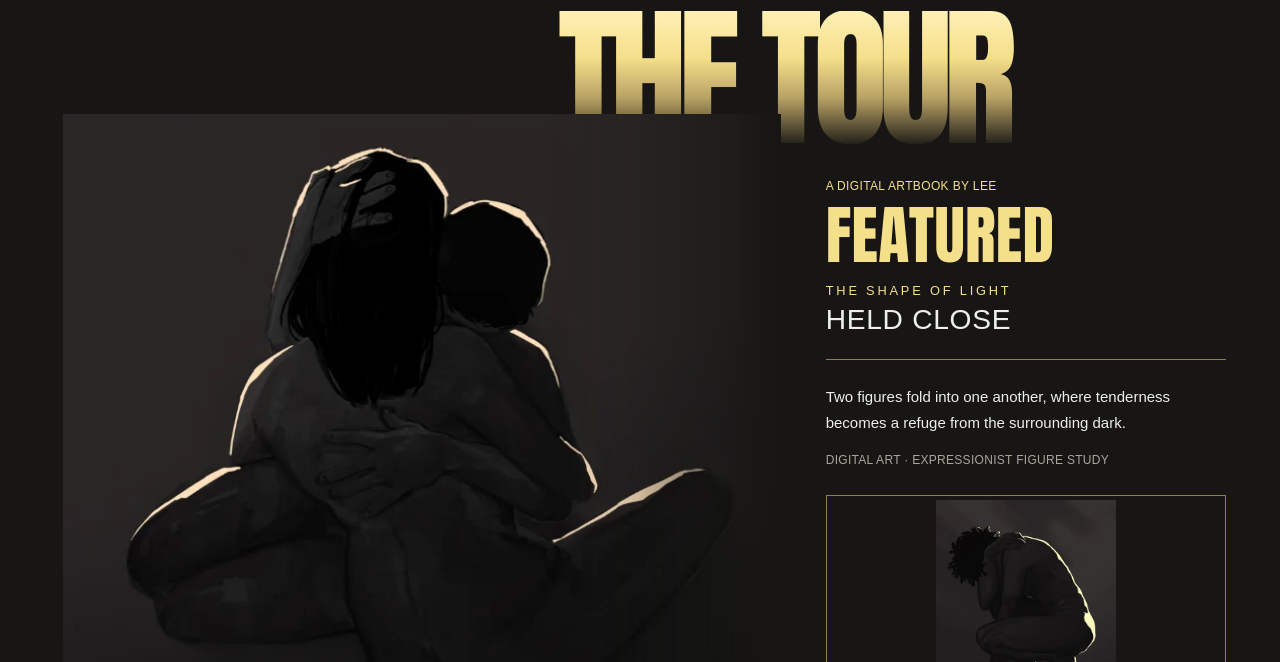
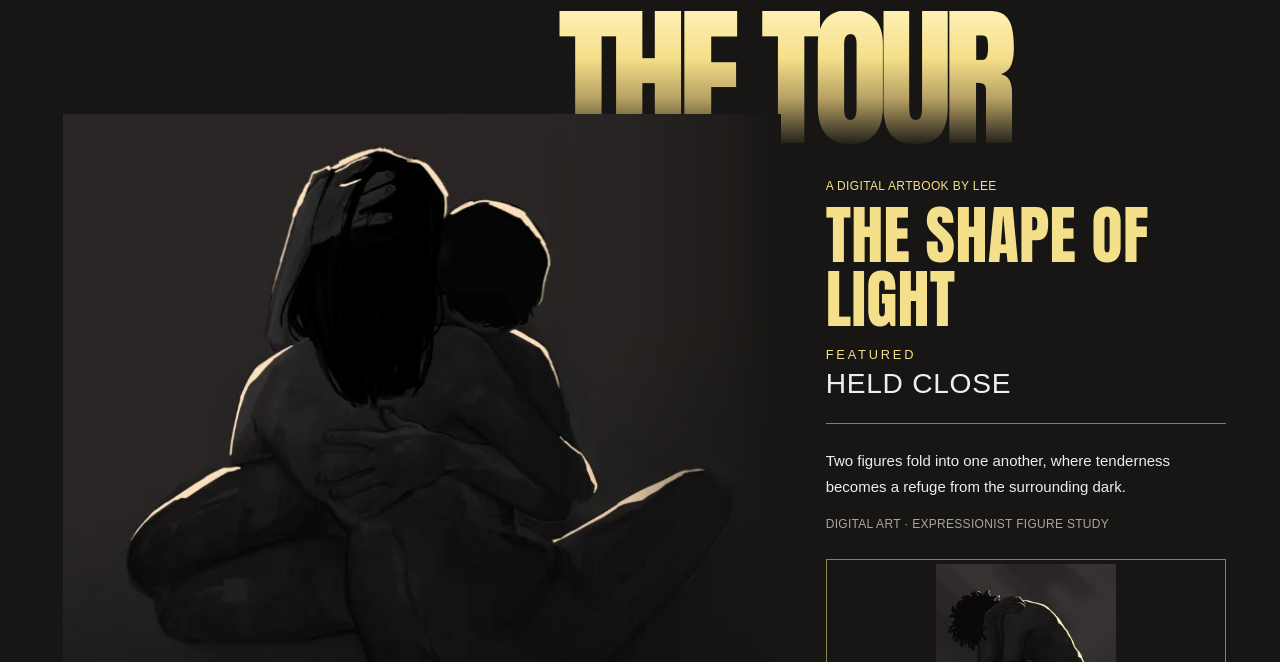
Before and after one commit to deadlysin1626-max/lee-digital-artbook-fixed, a plain HTML site: page tour.html in a window 1280 px wide. Shown: the part 132-794 px from the top of the page. Drawn offline with Linux system fonts and the light colour scheme.

Commit message:
Update featured heading and collection name
edite the tour headings

```diff
--- a/tour.html
+++ b/tour.html
@@ -118,9 +118,9 @@
             A DIGITAL ARTBOOK BY LEE
           </p>
 
-<h2 class="tour-featured-heading">FEATURED</h2>
+<h2 class="tour-featured-heading">THE SHAPE OF LIGHT</h2>
 
-          <p class="tour-collection-name">THE SHAPE OF LIGHT</p>
+          <p class="tour-collection-name">FEATURED</p>
           <h3 class="tour-artwork-title" id="tour-artwork-title">HELD CLOSE</h3>
 
           <div class="tour-divider"></div>
```
